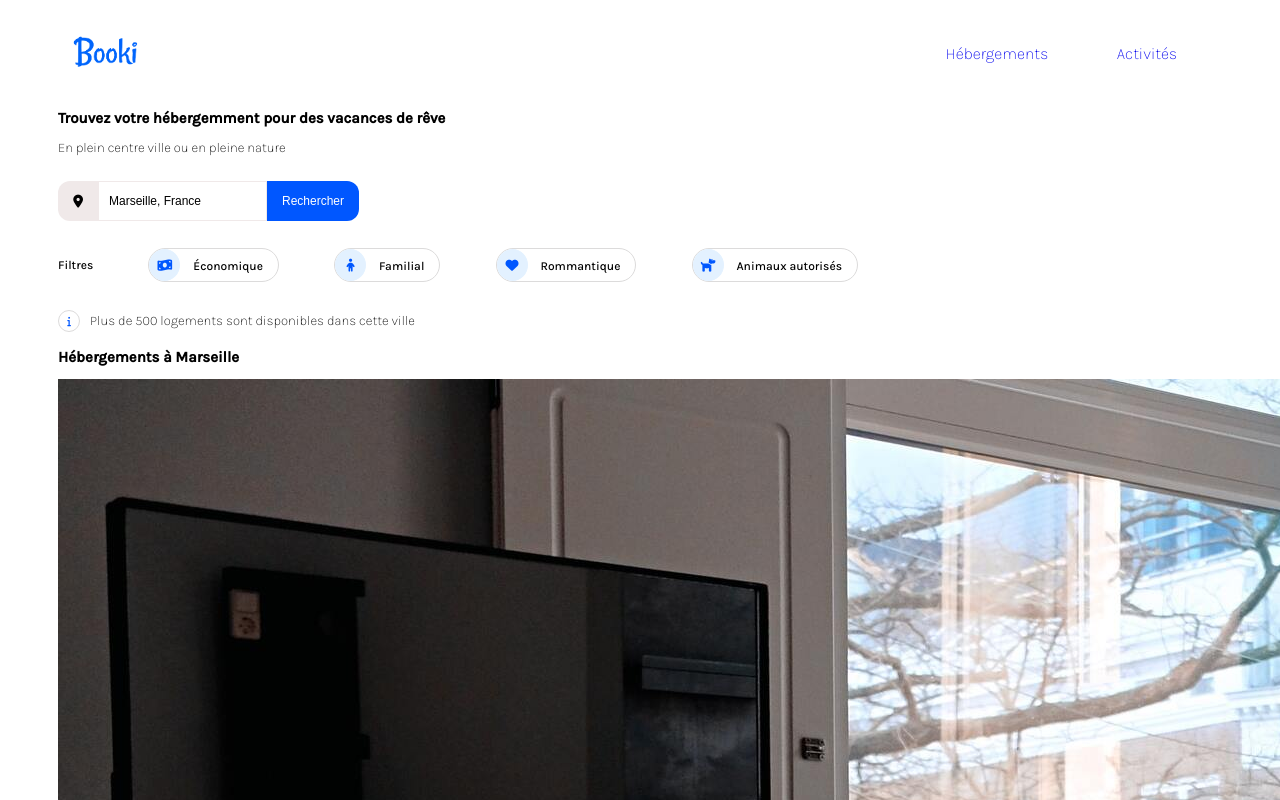
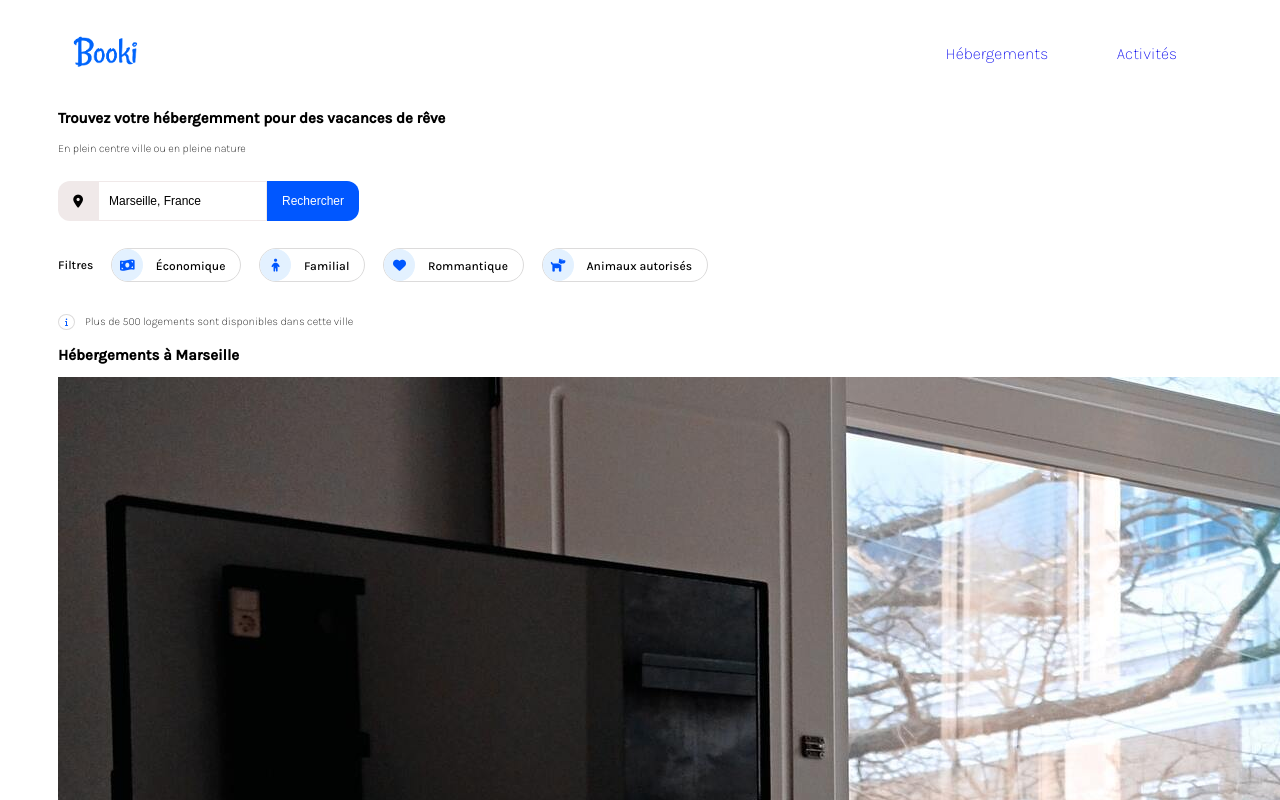
Before and after one commit to clotou/P2_lacaille_clotilde, a plain HTML site: page index.html in a window 1280 px wide. Shown: the top 800 px of the page. Drawn offline with Linux system fonts and the light colour scheme.

Commit message:
fix somme headers details

```diff
--- a/style.css
+++ b/style.css
@@ -47,6 +47,7 @@ h1 {
 
 small {
   font-weight: 200;
+  font-size: 11px;
 }
 
 form {
@@ -89,7 +90,7 @@ form {
   margin: 15px 0;
   display: flex;
   justify-content: space-between;
-  width: 800px;
+  width: 650px;
   align-items: center;
   font-size: 12px;
   font-weight: 500;
@@ -116,13 +117,13 @@ form {
 }
 
 .fa-info {
-  font-size: 10px;
+  font-size: 8px;
   color: #0057ff;
-  width: 20px;
-  height: 15px;
+  width: 15px;
+  height: 11px;
   text-align: center;
-  padding-top: 5px;
-  border: 1px solid #dcdbdb;
+  padding-top: 3px;
+  border: 0.5px solid #dcdbdb;
   border-radius: 50%;
 }
 .text-info {
```
